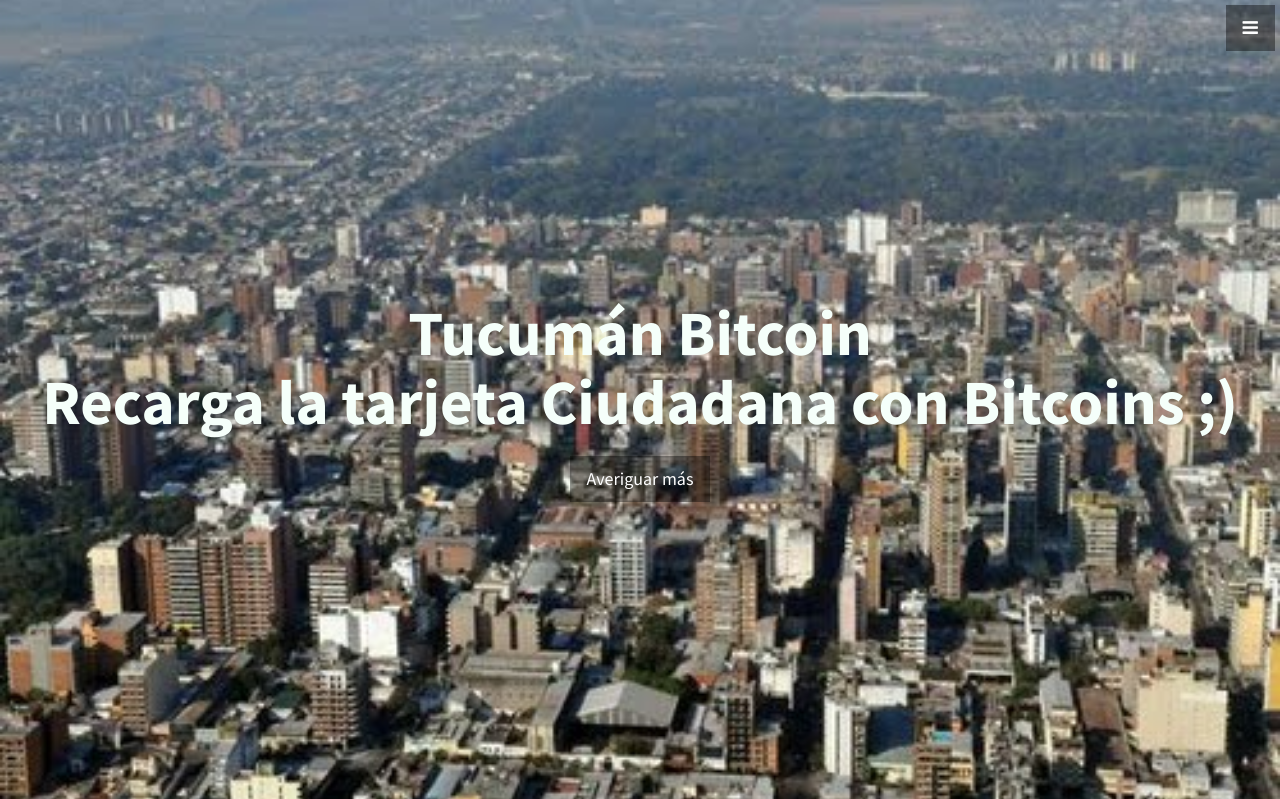
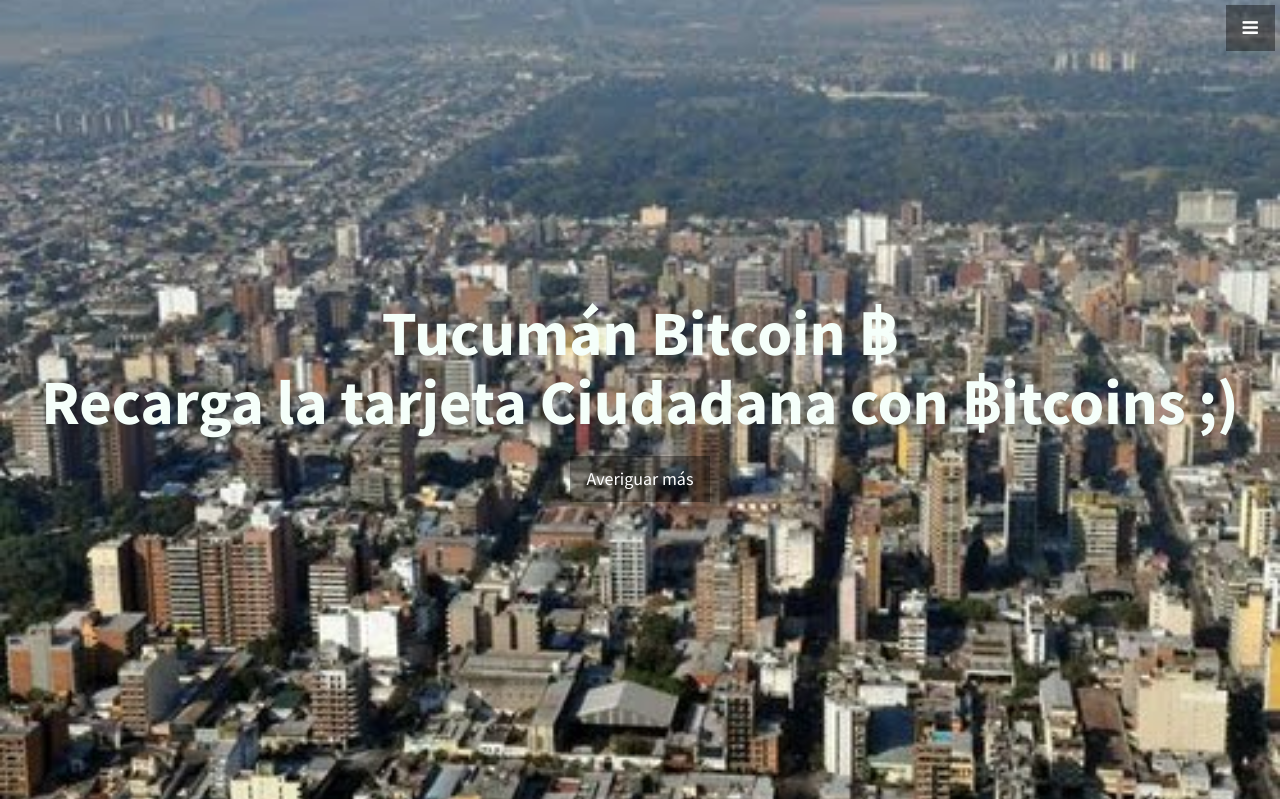
Before and after one commit to avilaroman/tucubit, a PHP site: page / in a window 1280 px wide. Shown: the top 799 px of the page. Run offline with PHP 8.4, Linux system fonts and the light colour scheme; some libraries are stand-ins or nearby versions.

Commit message:
simbolo de bitcoin
simbolo de bitcoin

```diff
--- a/index.php
+++ b/index.php
@@ -53,8 +53,8 @@
     <!-- Header -->
     <header id="top" class="header">
         <div class="text-vertical-center">
-            <h1>Tucumán Bitcoin</h1>
-            <h1>Recarga la tarjeta Ciudadana con Bitcoins ;)</h1>
+            <h1>Tucumán Bitcoin ฿</h1>
+            <h1>Recarga la tarjeta Ciudadana con ฿itcoins ;)</h1>
             <br>
             <a href="#about" class="btn btn-dark btn-lg">Averiguar más</a>
         </div>
```
